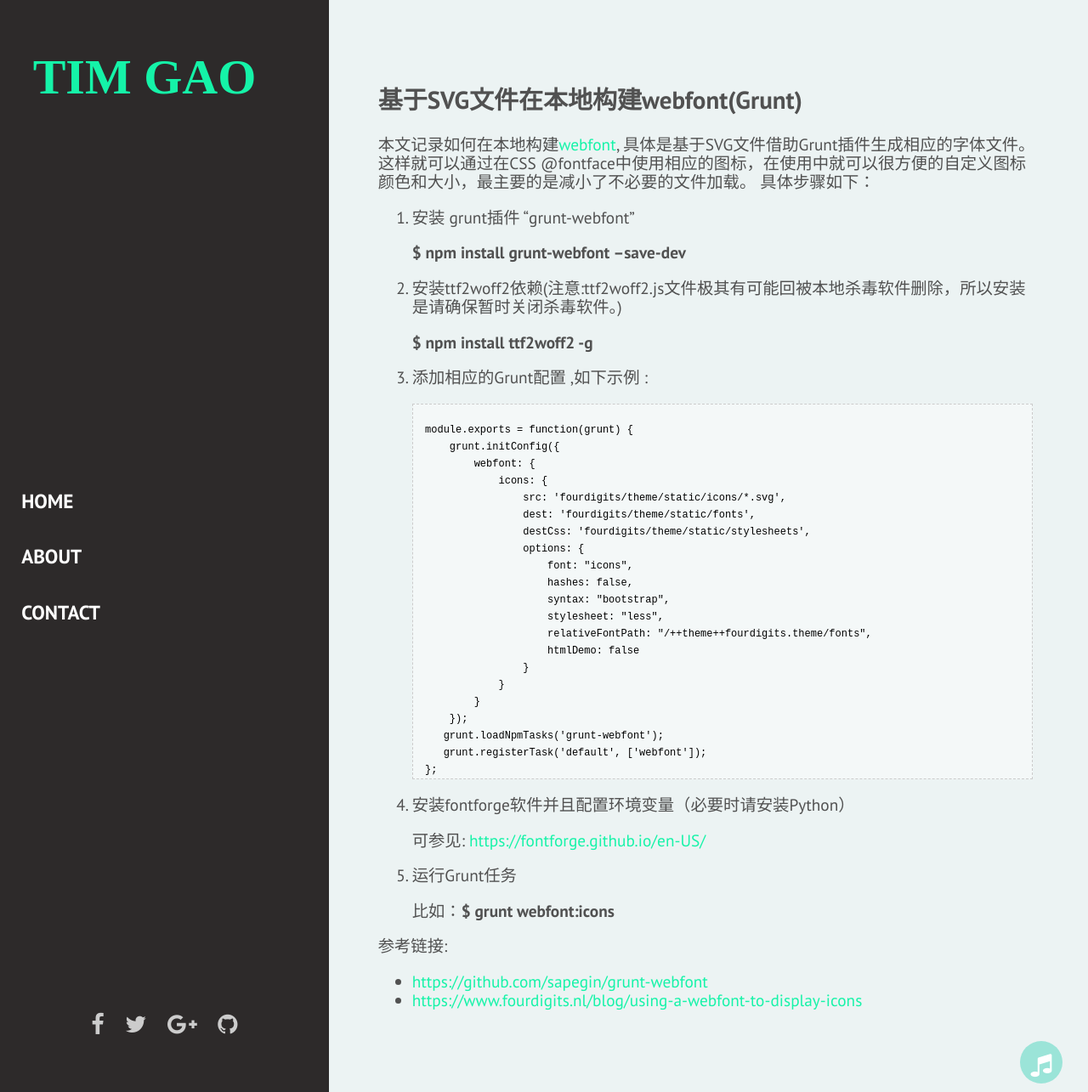
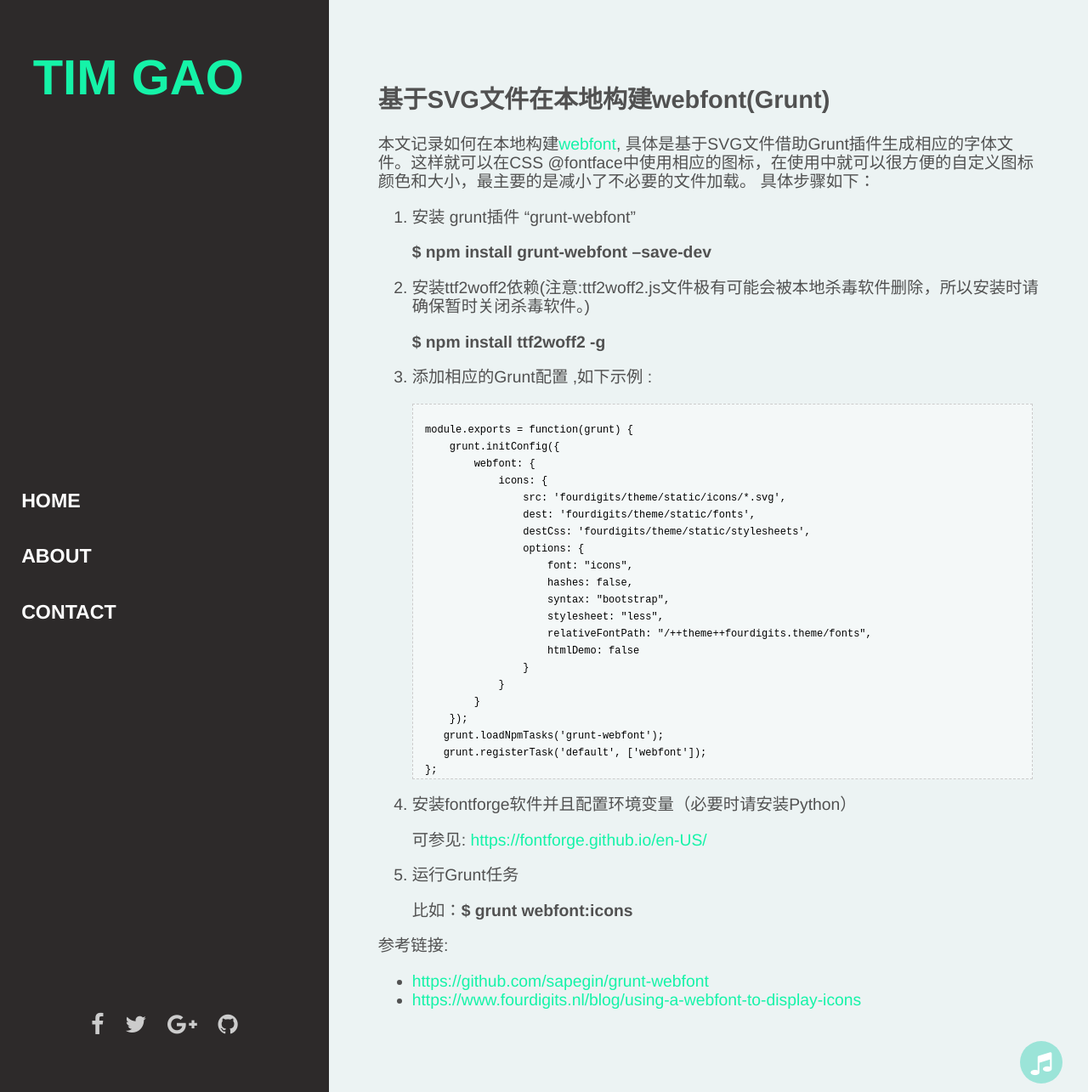
Before and after one commit to tim-gao/Blogs, a Jekyll site: the page built from _posts/2017-07-19-setup-webfont.markdown, in a window 1280 px wide and 1285 px high. Shown: the whole window at 85% size. Built offline with Jekyll 4.4.1, drawn with Linux system fonts in a browser that asks for light colours; some web fonts are replaced.

Commit message:
add seo and fix some typo

```diff
--- a/Gemfile
+++ b/Gemfile
@@ -11,3 +11,4 @@ end
 
 # Windows does not include zoneinfo files, so bundle the tzinfo-data gem
 gem 'tzinfo-data', platforms: [:mingw, :mswin, :x64_mingw, :jruby]
+gem 'jekyll-seo-tag'
--- a/_config.yml
+++ b/_config.yml
@@ -30,6 +30,7 @@ markdown: kramdown
 gems:
   - jekyll-feed
   - jekyll-paginate
+  - jekyll-seo-tag
 exclude:
   - Gemfile
   - Gemfile.lock
--- a/_includes/head.html
+++ b/_includes/head.html
@@ -16,7 +16,8 @@
 	<!-- iOS Safari -->
 	<meta name="apple-mobile-web-app-status-bar-style" content="#2d2a2a">
 
-	<link href="https://fonts.googleapis.com/css?family=Finger+Paint|PT+Sans:400,700" rel="stylesheet">
+	<!-- <link href="https://fonts.googleapis.com/css?family=Finger+Paint|PT+Sans:400,700" rel="stylesheet"> -->
 	<link rel="stylesheet" href="{{ "/assets/fonts/font-awesome/css/font-awesome.min.css" | prepend: site.baseurl }}">
 	<link rel="stylesheet" href="{{ "/css/main.css" | prepend: site.baseurl }}">
+    {% seo %}
 </head>
--- a/_posts/2017-07-19-setup-webfont.markdown
+++ b/_posts/2017-07-19-setup-webfont.markdown
@@ -9,12 +9,12 @@ author: Tim Gao
 
 <h2>基于SVG文件在本地构建webfont(Grunt)</h2>
 
-本文记录如何在本地构建[webfont](https://developers.google.com/web/fundamentals/performance/optimizing-content-efficiency/webfont-optimization?hl=zh-cn), 具体是基于SVG文件借助Grunt插件生成相应的字体文件。这样就可以通过在CSS @fontface中使用相应的图标，在使用中就可以很方便的自定义图标颜色和大小，最主要的是减小了不必要的文件加载。 具体步骤如下：
+本文记录如何在本地构建[webfont](https://developers.google.com/web/fundamentals/performance/optimizing-content-efficiency/webfont-optimization?hl=zh-cn), 具体是基于SVG文件借助Grunt插件生成相应的字体文件。这样就可以在CSS @fontface中使用相应的图标，在使用中就可以很方便的自定义图标颜色和大小，最主要的是减小了不必要的文件加载。 具体步骤如下：
 
 1. 安装 grunt插件 "grunt-webfont"
 
 	**$ npm install grunt-webfont --save-dev**
-2. 安装ttf2woff2依赖(注意:ttf2woff2.js文件极其有可能回被本地杀毒软件删除，所以安装是请确保暂时关闭杀毒软件。)
+2. 安装ttf2woff2依赖(注意:ttf2woff2.js文件极有可能会被本地杀毒软件删除，所以安装时请确保暂时关闭杀毒软件。)
 
 	**$ npm install ttf2woff2 -g**
 3. 添加相应的Grunt配置 ,如下示例 :
--- a/_posts/2017-12-31-17-Summary-of-2017.markdown
+++ b/_posts/2017-12-31-17-Summary-of-2017.markdown
@@ -5,8 +5,9 @@ description: 是时候该为自己写点什么了，从明天开始就是属于9
 categories: life
 author: Tim Gao
 ---
+# 2017回顾
 
-现在是公元2017年12月31日晚上8点，是啊，马上就又是一个新的开始。其实这个时候每年都有，普普通通的一天，有可能你还在外奔波根本无暇顾及是否有什么不同，或许你正在和家人团聚说着一些长长短短。 但不得不承认，信息时代改变了我们的生活，渗透入了我们的习惯，所以伴着这两天充斥朋友圈的18岁照片的洪流，我也才认识到我们早已经不再是这个时代的焦点。
+现在是2017年12月31日晚上8点，是啊，马上就又是一个新的开始。其实这个时候每年都有，普普通通的一天，有可能你还在外奔波根本无暇顾及是否有什么不同，或许你正在和家人团聚说着一些长长短短。 但不得不承认，信息时代改变了我们的生活，渗透入了我们的习惯，所以伴着这两天充斥朋友圈的18岁照片的洪流，我也才认识到我们早已经不再是这个时代的焦点。
 
 不严谨的来说，从明天开始最小的90后都已经迈进成年人生，而我们这一代基本都已成家，也在企业或者社会中闯荡了几年。回顾之余，免不了几句感慨，真的是时光如梭，岁月蹉跎。
 
--- a/_sass/_base.scss
+++ b/_sass/_base.scss
@@ -118,7 +118,7 @@ pre {
 
 .sidebar-logo {
   .logo {
-    font-family: 'Finger Paint', cursive;
+    // font-family: 'Finger Paint', cursive;
     color: #15F3A8;
     text-transform: uppercase;
     text-decoration: none;
```
Also changed, not shown: Gemfile.lock.
